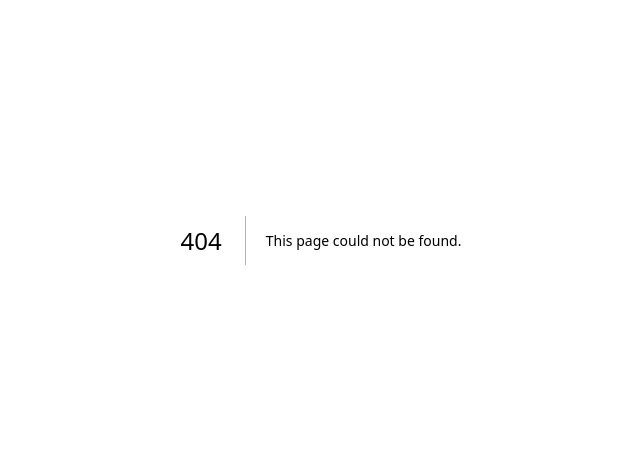
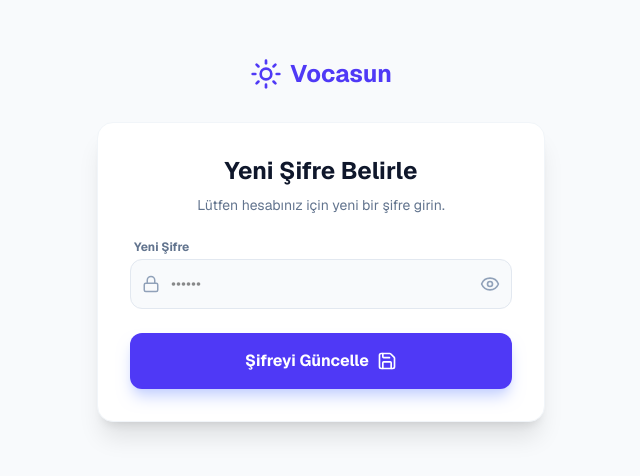
Before and after one commit to satiroglu/vocasun, a Next.js app: page /update-password in a window 1280 px wide. Before the commit this address had no page. Shown: the part 160-636 px from the top of the page, without its empty margins (319-959 px from the left). Built offline with nearby package versions, Linux system fonts and the light colour scheme; no server answers.

Commit message:
update password page added

```diff
--- a/src/app/forgot-password/page.tsx
+++ b/src/app/forgot-password/page.tsx
@@ -16,7 +16,7 @@ export default function ForgotPassword() {
         setMessage(null);
 
         const { error } = await supabase.auth.resetPasswordForEmail(email, {
-            redirectTo: `${window.location.origin}/update-password`, // Kullanıcı linke tıklayınca bu sayfaya dönecek (ileride yapabiliriz)
+            redirectTo: `${window.location.origin}/update-password`,
         });
 
         if (error) {
--- /dev/null
+++ b/src/app/update-password/layout.tsx
@@ -0,0 +1,9 @@
+import { Metadata } from 'next';
+
+export const metadata: Metadata = {
+    title: 'Yeni Şifre Belirle',
+};
+
+export default function Layout({ children }: { children: React.ReactNode }) {
+    return <>{children}</>;
+}
--- /dev/null
+++ b/src/app/update-password/page.tsx
@@ -0,0 +1,98 @@
+'use client';
+
+import { useState, useEffect } from 'react';
+import { supabase } from '@/lib/supabaseClient';
+import { useRouter } from 'next/navigation';
+import { Lock, Eye, EyeOff, Save, CheckCircle, AlertCircle, Sun } from 'lucide-react';
+import Link from 'next/link';
+
+export default function UpdatePassword() {
+    const router = useRouter();
+    const [password, setPassword] = useState('');
+    const [loading, setLoading] = useState(false);
+    const [showPass, setShowPass] = useState(false);
+    const [message, setMessage] = useState<{ type: 'success' | 'error', text: string } | null>(null);
+
+    // Supabase, şifre sıfırlama linkine tıklandığında kullanıcıyı otomatik olarak
+    // "Password Recovery" oturumuyla giriş yapmış sayar.
+    // Bizim tek yapmamız gereken updateUser ile şifreyi güncellemek.
+
+    const handleUpdate = async (e: React.FormEvent) => {
+        e.preventDefault();
+        setLoading(true);
+        setMessage(null);
+
+        if (password.length < 6) {
+            setMessage({ type: 'error', text: 'Şifre en az 6 karakter olmalı.' });
+            setLoading(false);
+            return;
+        }
+
+        const { error } = await supabase.auth.updateUser({ password: password });
+
+        if (error) {
+            setMessage({ type: 'error', text: error.message });
+        } else {
+            setMessage({ type: 'success', text: 'Şifreniz başarıyla güncellendi! Yönlendiriliyorsunuz...' });
+            setTimeout(() => {
+                router.push('/dashboard');
+            }, 2000);
+        }
+        setLoading(false);
+    };
+
+    return (
+        <div className="min-h-screen bg-slate-50 flex flex-col items-center justify-center p-4 font-sans">
+
+            <Link href="/" className="mb-8 flex items-center gap-2 text-indigo-600 font-bold text-2xl">
+                <Sun className="w-8 h-8" />
+                <span>Vocasun</span>
+            </Link>
+
+            <div className="bg-white w-full max-w-md p-8 rounded-2xl shadow-xl border border-slate-100">
+                <h2 className="text-2xl font-bold text-slate-900 mb-2 text-center">Yeni Şifre Belirle</h2>
+                <p className="text-slate-500 text-center mb-6 text-sm">Lütfen hesabınız için yeni bir şifre girin.</p>
+
+                {message && (
+                    <div className={`p-4 rounded-xl mb-6 flex items-start gap-3 ${message.type === 'success' ? 'bg-green-100 text-green-700' : 'bg-red-100 text-red-700'}`}>
+                        {message.type === 'success' ? <CheckCircle size={20} className="shrink-0" /> : <AlertCircle size={20} className="shrink-0" />}
+                        <span className="text-sm font-medium">{message.text}</span>
+                    </div>
+                )}
+
+                <form onSubmit={handleUpdate} className="space-y-6">
+                    <div>
+                        <label className="block text-xs font-bold text-slate-500 mb-1 ml-1">Yeni Şifre</label>
+                        <div className="relative">
+                            <input
+                                type={showPass ? "text" : "password"}
+                                value={password}
+                                onChange={(e) => setPassword(e.target.value)}
+                                className="w-full p-3 pl-10 bg-slate-50 border border-slate-200 rounded-xl focus:border-indigo-500 focus:ring-2 focus:ring-indigo-200 outline-none transition"
+                                placeholder="••••••"
+                                required
+                            />
+                            <Lock className="absolute left-3 top-1/2 -translate-y-1/2 text-slate-400" size={18} />
+                            <button
+                                type="button"
+                                onClick={() => setShowPass(!showPass)}
+                                className="absolute right-3 top-1/2 -translate-y-1/2 text-slate-400 hover:text-slate-600"
+                            >
+                                {showPass ? <EyeOff size={20} /> : <Eye size={20} />}
+                            </button>
+                        </div>
+                    </div>
+
+                    <button
+                        type="submit"
+                        disabled={loading}
+                        className="w-full flex items-center justify-center gap-2 bg-indigo-600 text-white p-4 rounded-xl font-bold hover:bg-indigo-700 transition shadow-lg shadow-indigo-200 disabled:opacity-70"
+                    >
+                        {loading ? 'Güncelleniyor...' : 'Şifreyi Güncelle'}
+                        {!loading && <Save size={20} />}
+                    </button>
+                </form>
+            </div>
+        </div>
+    );
+}
```
